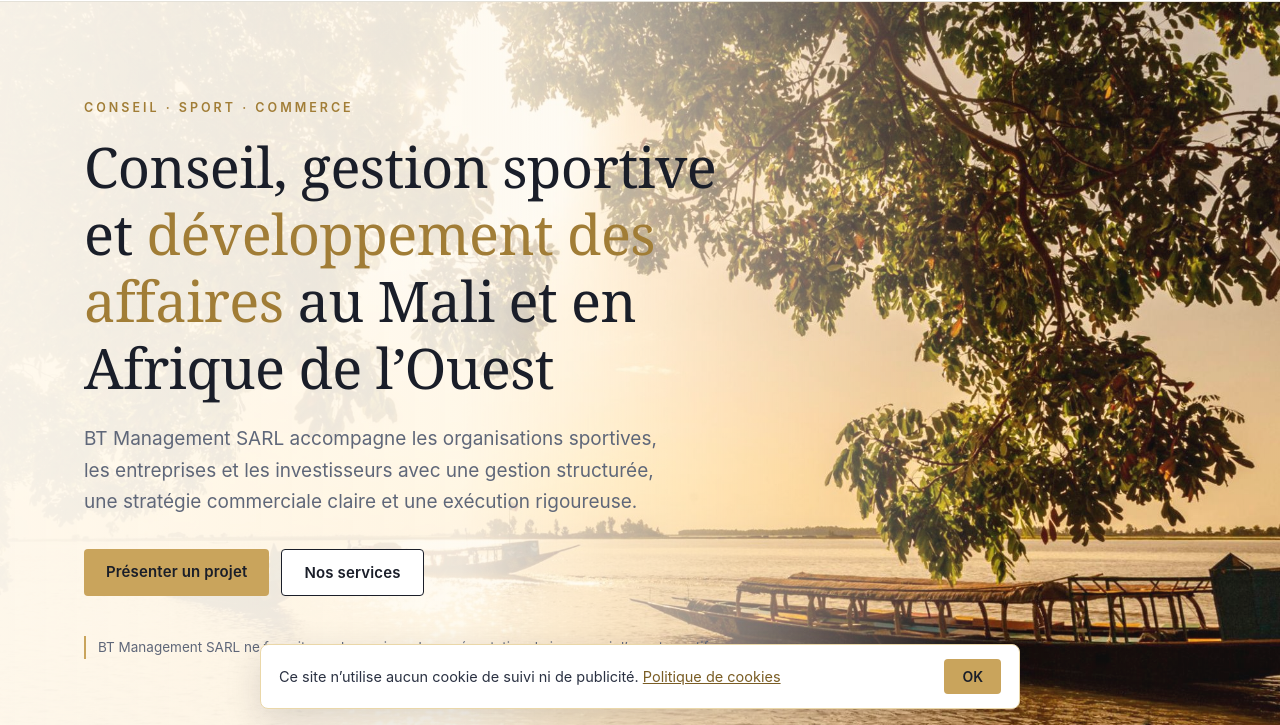
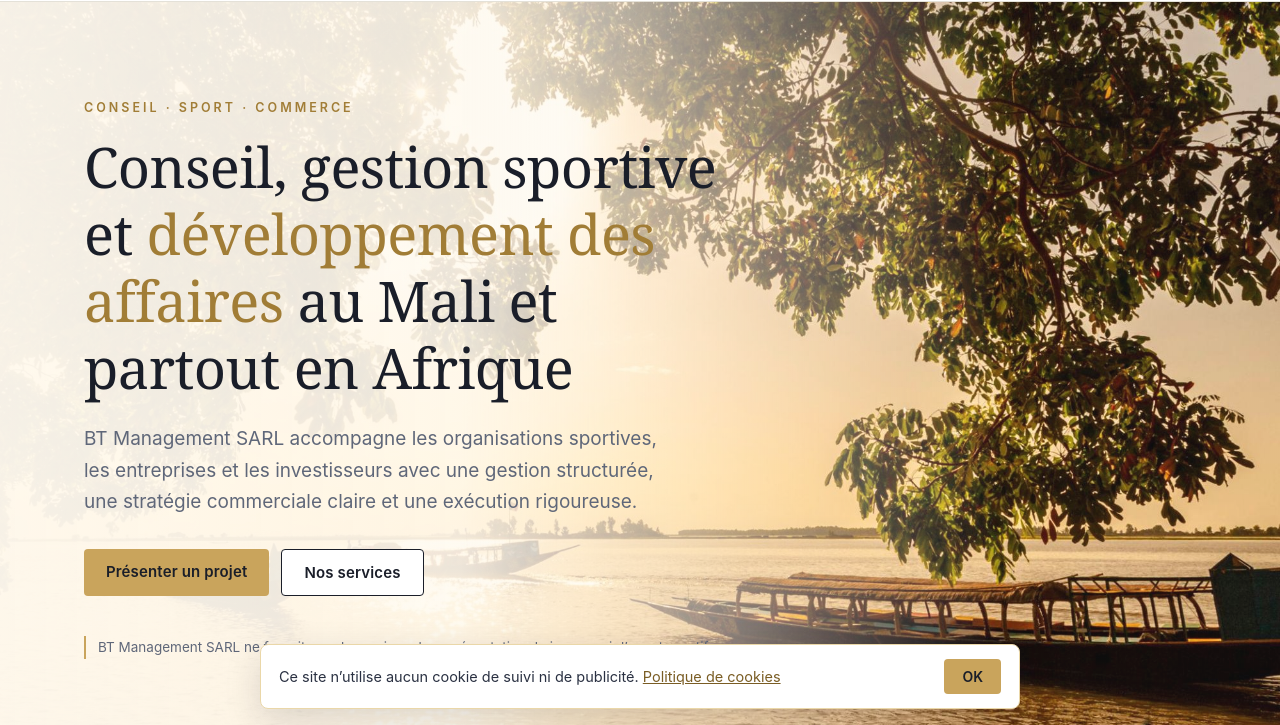
Before and after one commit to jnguegan/BTManagement, a plain HTML site: page index.html in a window 1280 px wide. Shown: the part 75-800 px from the top of the page. Drawn offline with Linux system fonts and the light colour scheme.

Commit message:
Headline: Mali and Africa as a whole, not only West Africa
Co-Authored-By: Claude Opus 5.5 <noreply@anthropic.com>
Claude-Session: https://claude.ai/code/session_01XZonahdij3afQcXwDVMgXT

```diff
--- a/index.html
+++ b/index.html
@@ -23,7 +23,7 @@
 <main id="main">
 <section class="hero" style="padding:0"><div class="wrap">
  <p class="eyebrow">Conseil · Sport · Commerce</p>
- <h1>Conseil, gestion sportive et <em>développement des affaires</em> au Mali et en Afrique de l’Ouest</h1>
+ <h1>Conseil, gestion sportive et <em>développement des affaires</em> au Mali et partout en Afrique</h1>
  <p class="lead">BT Management SARL accompagne les organisations sportives, les entreprises et les investisseurs avec une gestion structurée, une stratégie commerciale claire et une exécution rigoureuse.</p>
  <div class="cta"><a class="btn" href="#contact">Présenter un projet</a><a class="btn ghost" href="#services">Nos services</a></div>
  <p class="notice">BT Management SARL ne fournit pas de services de représentation de joueurs ni d’agent sportif.</p>
```
Also changed, not shown: en/index.html (+1 -1 lines).
